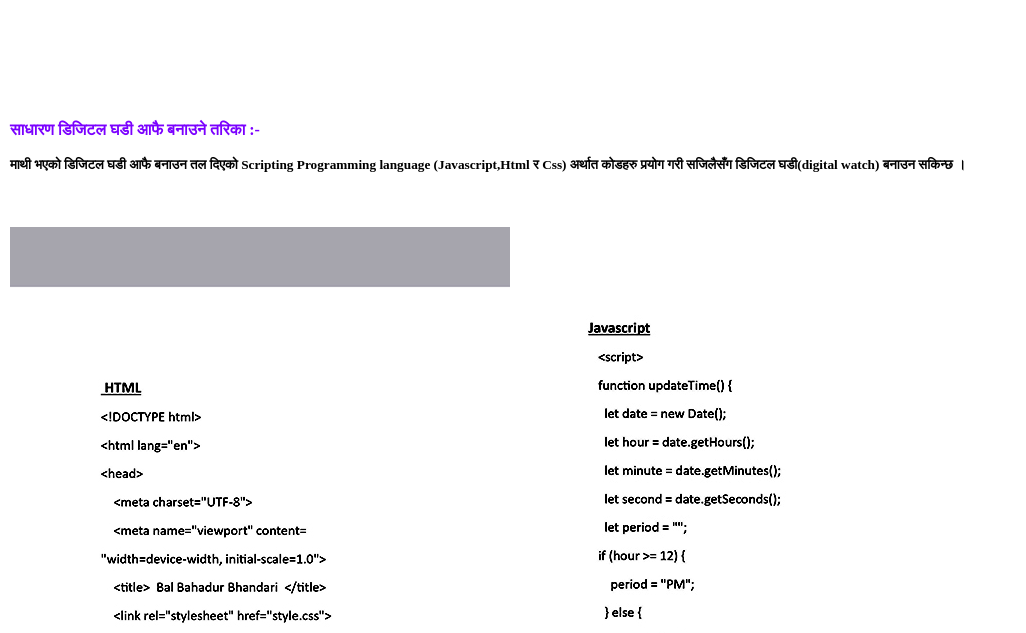
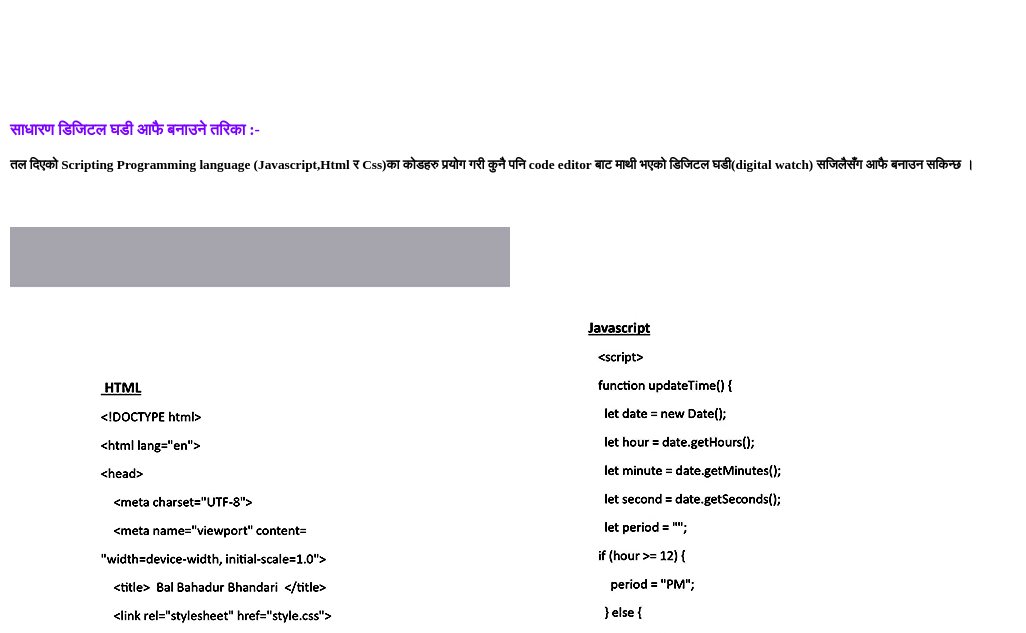
Before and after one commit to balbdr/bal, a plain HTML site: page index.html in a window 1280 px wide. Shown: the part 157-790 px from the top of the page, without its empty margins (0-1026 px from the left). Drawn offline with Linux system fonts and the light colour scheme.

Commit message:
Update index.html

```diff
--- a/index.html
+++ b/index.html
@@ -24,7 +24,7 @@
  <h2><p  class="clock"> </p>  </h2>
 
  <h4 style="color:rgb(123, 0, 255);"> साधारण डिजिटल घडी आफै बनाउने तरिका :-</h4><br>
- <h5>  माथी भएको डिजिटल घडी आफै बनाउन तल दिएको Scripting  Programming language (Javascript,Html र Css) अर्थात कोडहरु प्रयोग गरी सजिलैसँग डिजिटल घडी(digital watch) बनाउन सकिन्छ  ।</h5><br>
+ <h5>  तल दिएको Scripting  Programming language (Javascript,Html र Css)का कोडहरु प्रयोग गरी कुनै पनि code editor बाट  माथी भएको डिजिटल घडी(digital watch) सजिलैसँग आफै बनाउन सकिन्छ  ।</h5><br>
 
   </div>
 <br><br>
```
